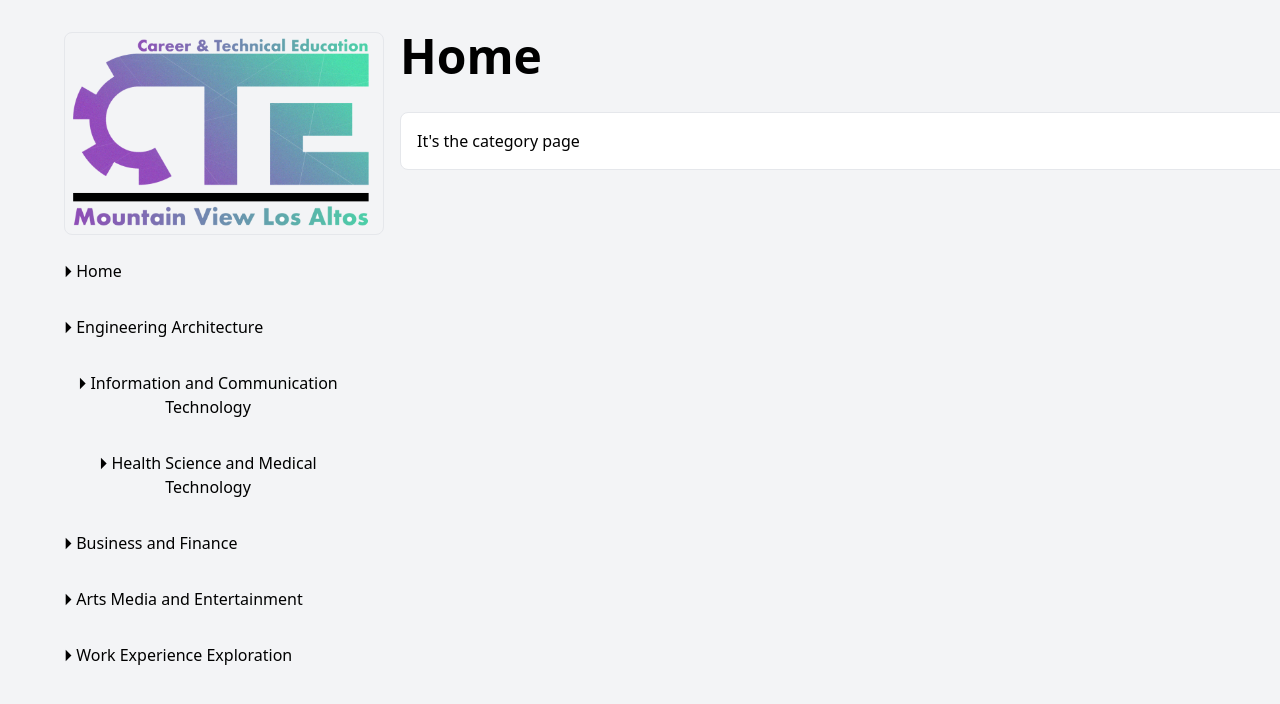
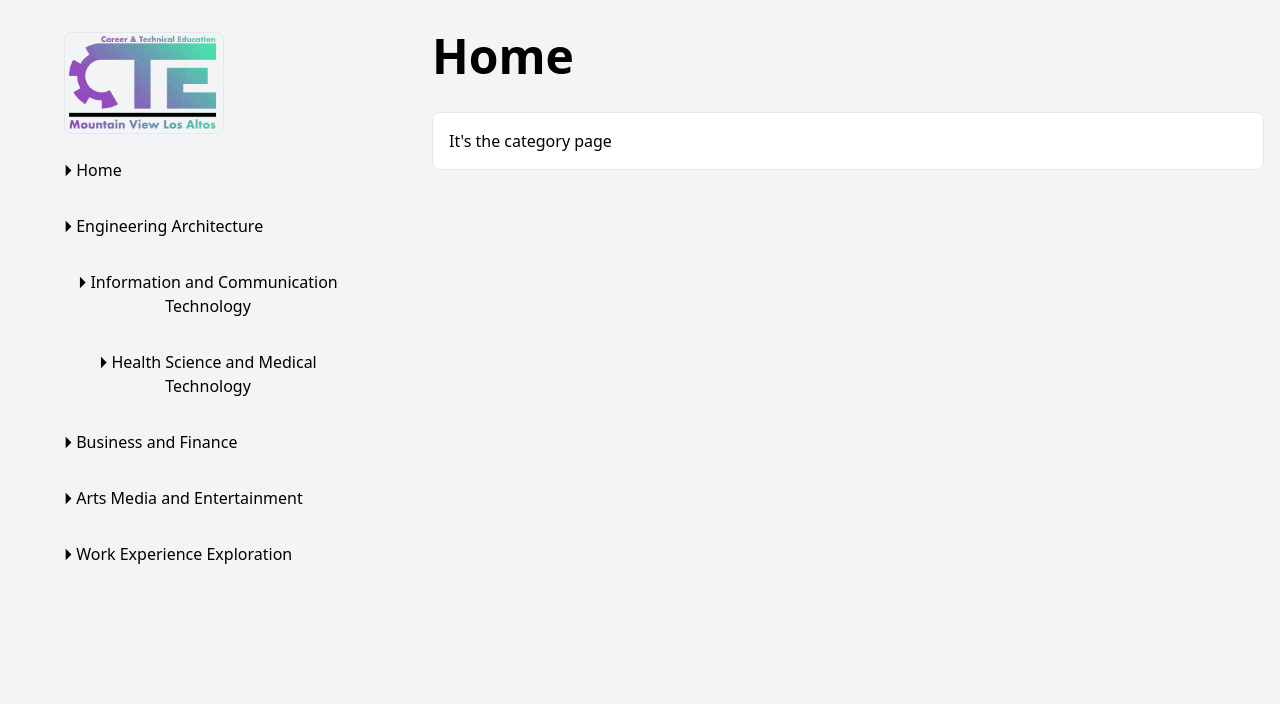
Before and after one commit to owenleonardd/CTEWebsite, a website: page src/pathways.html in a window 1280 px wide. Shown: the top 704 px of the page. Drawn offline with nearby package versions, Linux system fonts and the light colour scheme; a web font is replaced by a local one.

Commit message:
slight graphics change
aspect ratio for the image, distance between sidebar and main info

```diff
--- a/src/pathways.html
+++ b/src/pathways.html
@@ -13,11 +13,11 @@
 <body class="font-sans antialiased bg-gray-100">
     <div class="container mx-12 flex">
         <nav class="w-1/4 py-8 space-y-4" id="sidebar">
-            <img src="images/CTELogo.png" class="aspect-ratio mx-4 rounded-lg focus:outline-none border">
+            <img src="images/CTELogo.png" class="w-1/2 mx-4 rounded-lg focus:outline-none border">
             <!-- Each category container -->
         </nav>
 
-        <div class="w-3/4 px-8 py-8 scrollbar-thin scrollbar-thumb-gray-300 scrollbar-track-gray-100">
+        <div class="w-3/4 px-16 py-8 scrollbar-thin scrollbar-thumb-gray-300 scrollbar-track-gray-100">
             <h1 id="title" class="text-5xl font-semibold mb-8">CTE Pathways</h1>
             <div id="content">
                 <!-- Content dynamically generated by JavaScript -->
```
